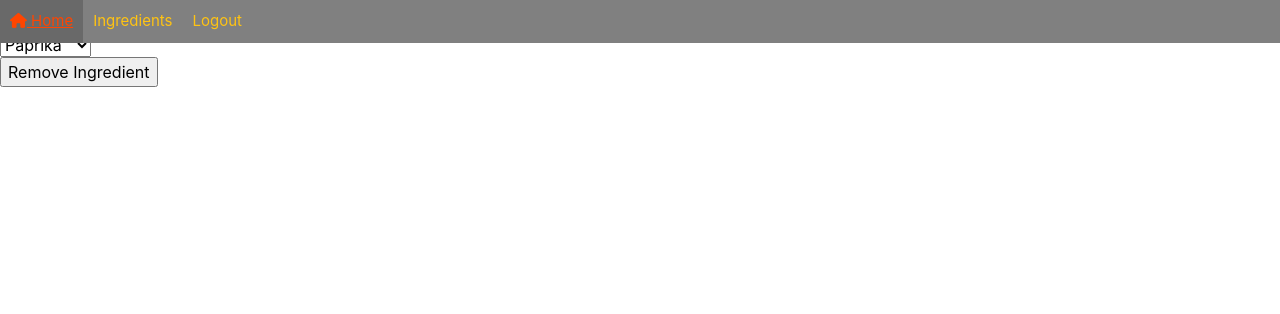
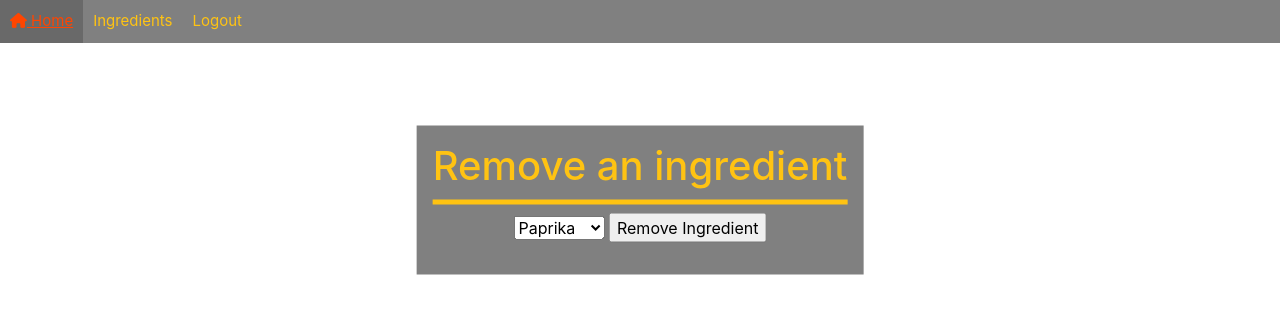
Before and after one commit to Joshhnatek/cmpe131proj, a Flask app: page /remove_ingredient in a window 1280 px wide. Shown: the top 314 px of the page. Run offline with Flask 2, Linux system fonts and the light colour scheme; a user stored in the database is signed in; data comes from the database, SQL or seed files in the repository; both versions use the stored data as it was after the commit; some libraries are stand-ins or nearby versions.

```diff
--- a/app/static/css/loginstyle.css
+++ b/app/static/css/loginstyle.css
@@ -86,9 +86,10 @@
 
 .container{
     position: absolute;
-    top: 25%;
-    right: 5%;
-    max-width: 300px;
+    top: 50%;
+    left: 85%;
+    transform: translate(-50%, -50%);
+    max-width: 25%;
     padding: 16px;
     background-color: gray;
     width: 100%;
--- a/app/static/css/registerstyle.css
+++ b/app/static/css/registerstyle.css
@@ -6,7 +6,6 @@
 
 .bg-img{
     height: 100%;
-    padding-top: 50px;
     background-repeat: no-repeat;
     background-position: center;
     background-size: cover;
@@ -17,9 +16,11 @@
 .register-container{
     position: absolute;
     padding: 16px;
+    top: 50%;
+    left: 75%;
+    transform: translate(-50%, -50%);
     background-color: gray;
-    max-width: 300px;
-    right: 20px;
+    min-width: 40%;
 }
 
 .register-container label{
@@ -30,7 +31,7 @@
     width: 100%;
     padding: 5px;
     border: none;
-    margin: 5px 0 5px 0;
+    /*margin: 5px 0 5px 0;*/
 }
 
 .register-btn{
--- a/app/static/css/removestyle.css
+++ b/app/static/css/removestyle.css
@@ -0,0 +1,15 @@
+.remove_container{
+    position: absolute;
+    top: 25%;
+    left: 50%;
+    transform: translate(-50%, -50%);
+    background-color: gray;
+    color: #FFC312;
+    text-align: center;
+    padding: 16px;
+}
+
+.remove_container h1{
+    border-bottom: 5px solid #FFC312;
+    padding-bottom: 10px;
+}
--- a/app/templates/base.html
+++ b/app/templates/base.html
@@ -15,6 +15,7 @@
         <link rel="stylesheet" href='/static/css/ingredientstyle.css'/>
         <link rel="stylesheet" href='/static/css/homestyle.css'/>
         <link rel="stylesheet" href='/static/css/stockpantrystyle.css'/>
+        <link rel="stylesheet" href='/static/css/removestyle.css'/>
 
         {% if title %}
         <title>{{title}}</title>
--- a/app/templates/remove.html
+++ b/app/templates/remove.html
@@ -1,9 +1,11 @@
 {% extends 'base.html' %}
 
 {% block content %}
+<div class="remove_container">
+    <h1>Remove an ingredient</h1>
     <form method = POST>
         {{ form.pantry }}
-        <br>
         {{ form.remove }}
     </form>
+</div>
 {% endblock %}
```
Also changed, not shown: app/templates/register.html (+0 -9 lines), app/app.db.
